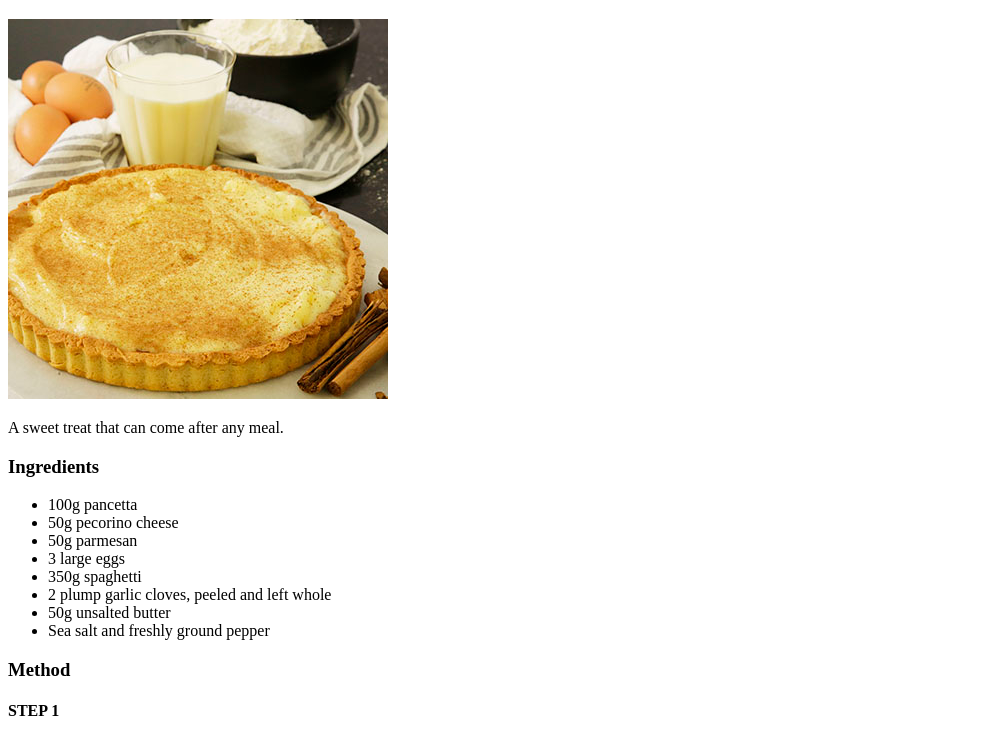
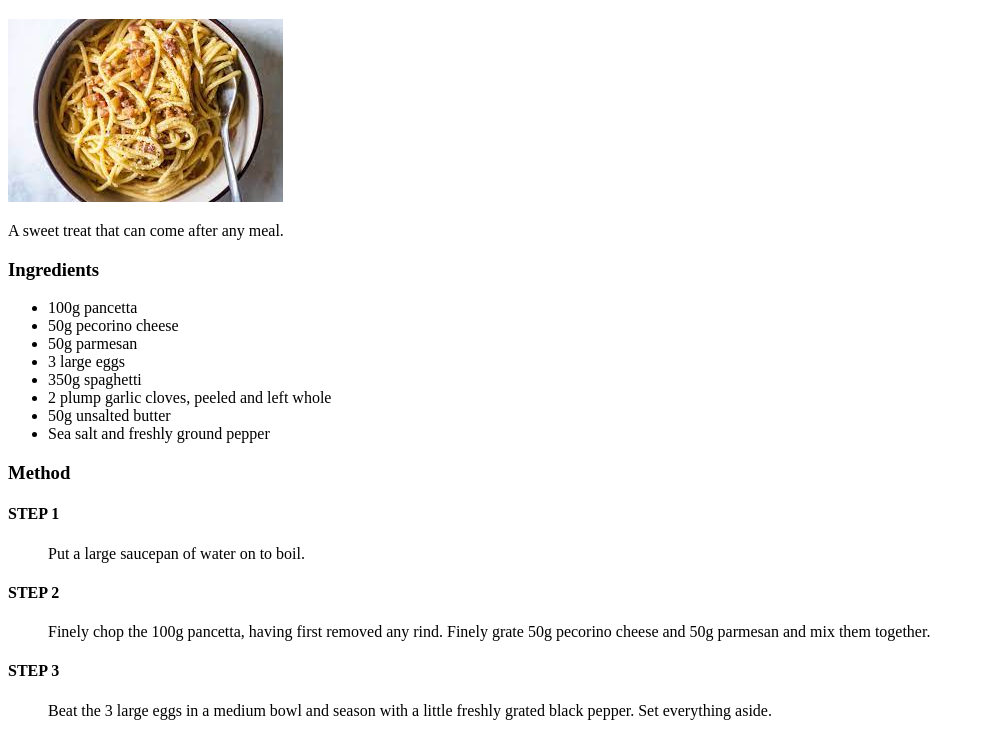
Before and after one commit to ultraorth/odin-recipe, a plain HTML site: page recipes/carbonara.html in a window 1280 px wide. Shown: the part 61-799 px from the top of the page, without its empty margins (0-985 px from the left). Drawn offline with Linux system fonts and the light colour scheme.

Commit message:
Replace milktart image with carbonara image

```diff
--- a/recipes/carbonara.html
+++ b/recipes/carbonara.html
@@ -5,7 +5,7 @@
     <title>Carbonara</title>
 </head>
 <h1>Carbonara</h1>
-<img src="../images/milktart.jpg" alt="A milk tart, with 3 eggs placed on a white dishcloth in the background with an glass of milk alongside them in the background.">
+<img src="../images/carbonara.jpg" alt="A milk tart, with 3 eggs placed on a white dishcloth in the background with an glass of milk alongside them in the background.">
 <p>A sweet treat that can come after any meal.</p>
 
 <h3>Ingredients</h3>
```
